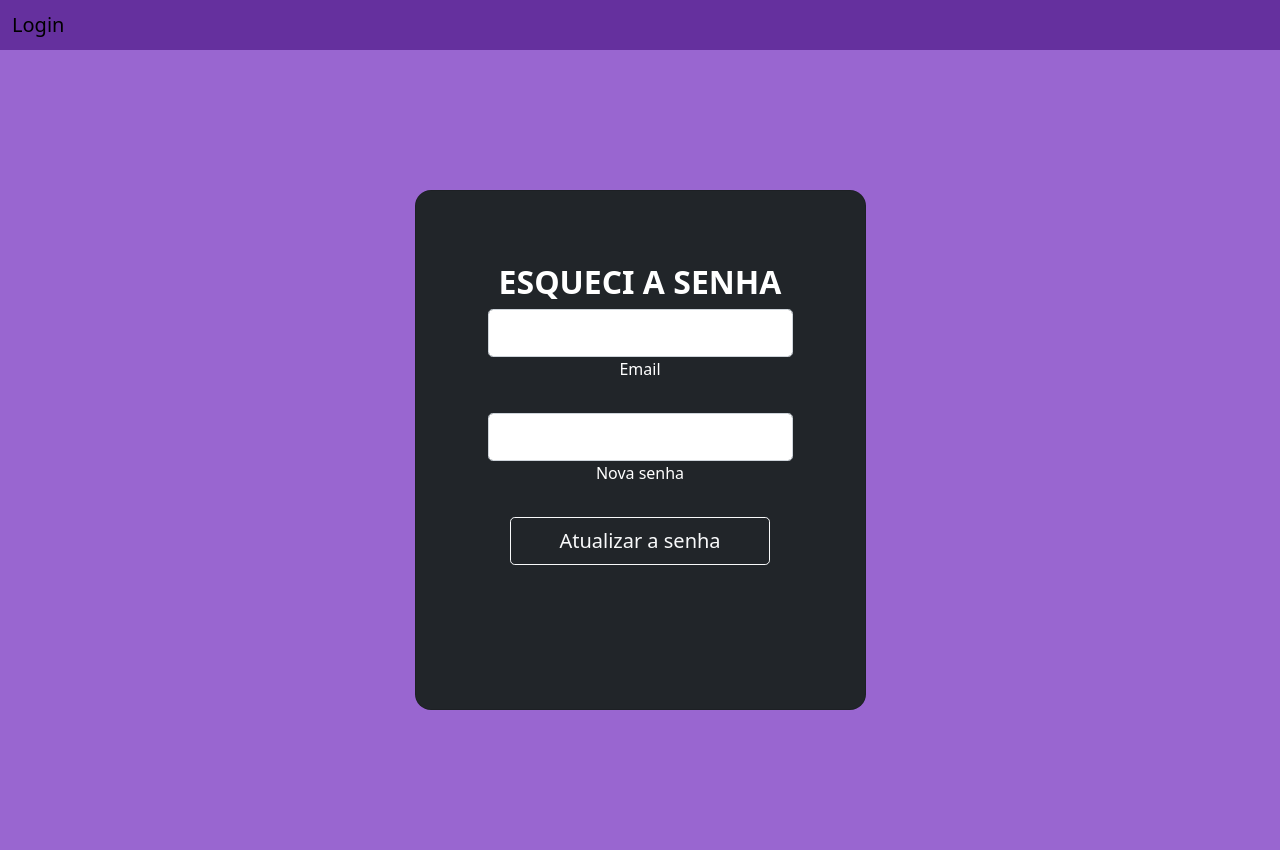
After one commit to louise-queiroz/django-login-e-cadastro, a Django app: page /reset/ in a window 1280 px wide. The commit adds this page. Run offline with Django 4.2, Linux system fonts and the light colour scheme.

Commit message:
criada pagina de recuperação de senha

```diff
--- a/app_login_usuario/templates/usuarios/base.html
+++ b/app_login_usuario/templates/usuarios/base.html
@@ -20,7 +20,7 @@ background: #9966d0;
     <!-- As a heading -->
 <nav style = "background-color: #65309e !important;" class="navbar navbar-light bg-light">
     <div class="container-fluid">
-      <span class="navbar-brand mb-0 h1"> <a style="text-decoration: none; color: black;" href="{% url 'home' %}"> Cadastre-me!  </a></span>
+      <span class="navbar-brand mb-0 h1"> <a style="text-decoration: none; color: black;" href="{% url 'home' %}"> Login  </a></span>
     </div>
   </nav>
 
@@ -37,10 +37,5 @@ background: #9966d0;
     <!-- Option 1: Bootstrap Bundle with Popper -->
     <script src="https://cdn.jsdelivr.net/npm/bootstrap@5.0.2/dist/js/bootstrap.bundle.min.js" integrity="sha384-MrcW6ZMFYlzcLA8Nl+NtUVF0sA7MsXsP1UyJoMp4YLEuNSfAP+JcXn/tWtIaxVXM" crossorigin="anonymous"></script>
 
-    <!-- Option 2: Separate Popper and Bootstrap JS -->
-    <!--
-    <script src="https://cdn.jsdelivr.net/npm/@popperjs/core@2.9.2/dist/umd/popper.min.js" integrity="sha384-IQsoLXl5PILFhosVNubq5LC7Qb9DXgDA9i+tQ8Zj3iwWAwPtgFTxbJ8NT4GN1R8p" crossorigin="anonymous"></script>
-    <script src="https://cdn.jsdelivr.net/npm/bootstrap@5.0.2/dist/js/bootstrap.min.js" integrity="sha384-cVKIPhGWiC2Al4u+LWgxfKTRIcfu0JTxR+EQDz/bgldoEyl4H0zUF0QKbrJ0EcQF" crossorigin="anonymous"></script>
-    -->
   </body>
 </html>
--- /dev/null
+++ b/app_login_usuario/templates/usuarios/reset.html
@@ -0,0 +1,36 @@
+{% extends 'usuarios/base.html' %}
+{% block conteudo %}
+
+
+<div class="container py-5 h-100">
+    <div class="row d-flex justify-content-center align-items-center h-100">
+      <div class="col-12 col-md-8 col-lg-6 col-xl-5">
+        <div class="card bg-dark text-white" style="border-radius: 1rem;">
+          <div class="card-body p-5 text-center">
+
+            <div class="mb-md-5 mt-md-4 pb-5">
+
+  <form action="{% url 'home' %}" method="post">
+    {% csrf_token %}
+<div style="text-align: center;" class="container">
+  <h2 class="fw-bold mb-2 text-uppercase"> Esqueci a senha</h2>
+      <div class="form-outline form-white mb-4">
+        <input type="email" name="email" class="form-control form-control-lg" />
+        <label class="form-label" for="typeEmailX">Email</label>
+      </div>
+      <div class="form-outline form-white mb-4">
+        <input type="password" name="senha" class="form-control form-control-lg" />
+        <label class="form-label" for="typePasswordX">Nova senha</label>
+      </div>
+      <button class="btn btn-outline-light btn-lg px-5" type="submit">Atualizar a senha</button>
+
+</div>
+</form>
+
+</div>
+</div>
+</div>
+</div>
+</div>
+
+{% endblock %}
--- a/app_login_usuario/views.py
+++ b/app_login_usuario/views.py
@@ -34,3 +34,6 @@ def logar_usuario(request):
 
     form_login = AuthenticationForm()
     return render(request, 'usuarios/cadastro.html', {'form_login': form_login})
+
+def reset(request):
+    return render(request, 'usuarios/reset.html')
--- a/projeto_login_usuario/urls.py
+++ b/projeto_login_usuario/urls.py
@@ -7,5 +7,6 @@ urlpatterns = [
     path('', views.home, name='home'),
     path('cadastro/', views.cadastro, name='cadastropage'),
     path('usuarios/', views.usuarios, name='listagem_usuarios'),
-    path('index/', views.logar_usuario, name='index')
+    path('index/', views.logar_usuario, name='index'),
+    path('reset/', views.reset, name='reset')
 ]
```
Also changed, not shown: app_login_usuario/templates/usuarios/home.html (+7 -7 lines).
